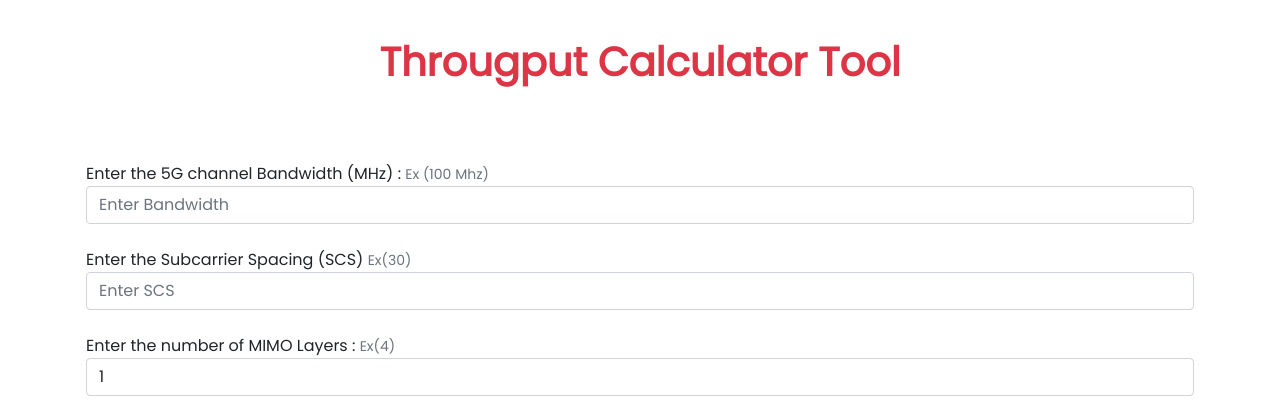
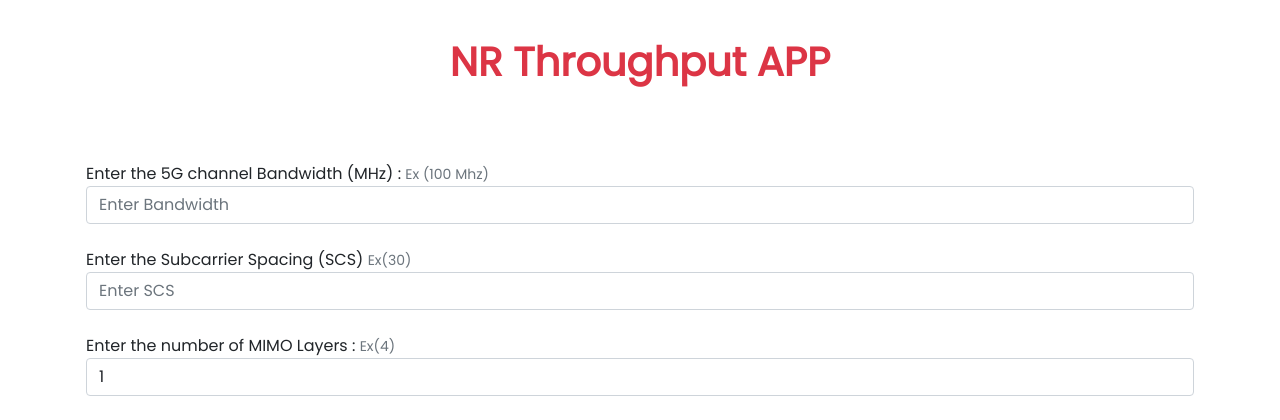
Before and after one commit to HarshatDy/OneToolNR, a Django app: page /throughput_tool in a window 1280 px wide. Shown: the part 202-622 px from the top of the page. Run offline with Django 4.2, Linux system fonts and the light colour scheme.

Commit message:
correction 4

```diff
--- a/Throughput_Tool_5G/templates/Throughput_Tool_Pages/throughput_homepage.html
+++ b/Throughput_Tool_5G/templates/Throughput_Tool_Pages/throughput_homepage.html
@@ -5,7 +5,7 @@
 
 {% load static %}
 
-<h1 class="fs-1 text-center fw-bold text-danger" style="height:100px;margin-top:40px;">Througput Calculator Tool</h1>
+<h1 class="fs-1 text-center fw-bold text-danger" style="height:100px;margin-top:40px;">NR Throughput APP</h1>
 
 <form role="form" method="POST" action="{% url 'throughput_calculation' %}" enctype="multipart/form-data">
     {% csrf_token %}
```
